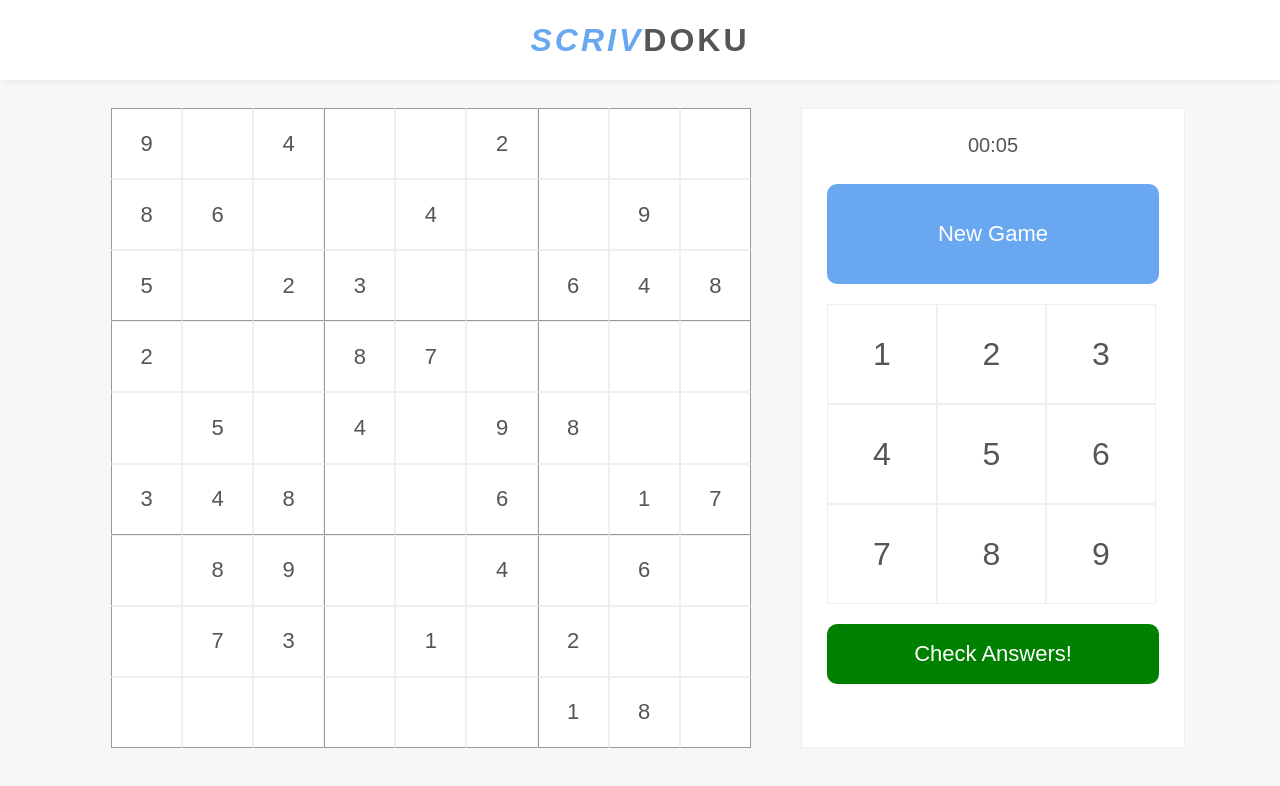
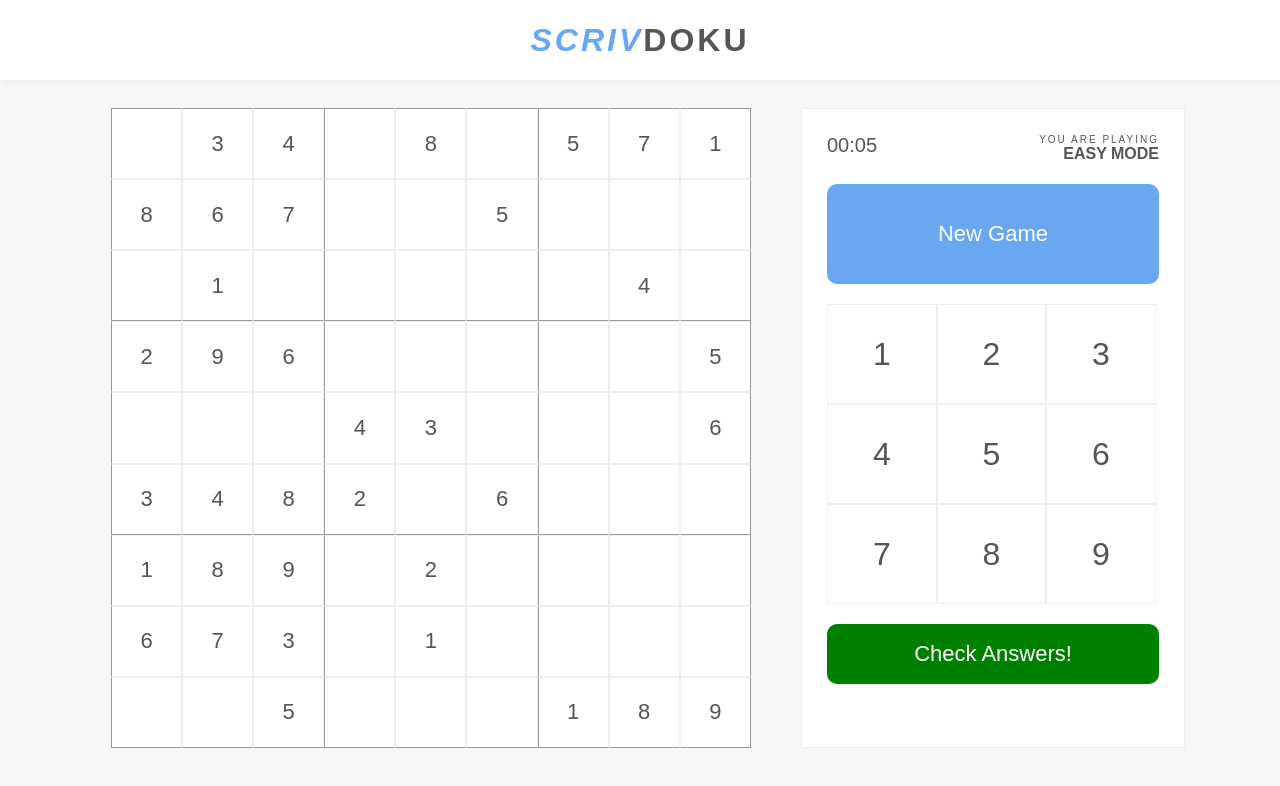
Before and after one commit to andy-dextrous/19_ScrivDoku-React, a React (Create React App) app: page / in a window 1280 px wide. Shown: the top 786 px of the page. Built offline with nearby package versions, Linux system fonts and the light colour scheme.

Commit message:
Input functionality

```diff
--- a/src/App.js
+++ b/src/App.js
@@ -4,13 +4,46 @@ import GameBoard from './components/GameBoard'
 import Controls from './components/Controls'
 import Nav from './components/Nav'
 import Display from './components/Display'
-import {createSodokuBoard} from './logic/CreateSodokuBoard'
+import {createSodokuBoard} from '../src/logic/CreateSodokuBoard'
+import {WIDTH} from '../src/logic/CreateSodokuBoard'
 
 export const boardContext = React.createContext()
 
 function App() {
   const [boardConfig, setBoardConfig] = useState([])
   const [difficulty, setDifficulty] = useState("easy")
+  const EASY_SPACES = 45
+  const MED_SPACES = 51
+  const HARD_SPACES = 58
+  const omittedSquares = []
+
+  const randomiseIndex = (difficulty) => {
+    switch (difficulty) {
+      case "easy" :
+        return EASY_SPACES
+      case "medium" :
+        return MED_SPACES
+      case "hard" :
+        return HARD_SPACES
+      default:
+        return 0
+    }
+}
+
+const numberOfHiddenSquares = randomiseIndex(difficulty)
+
+const pickRandomSquare = (chosenIndexes) => {
+  let randomSelection = Math.floor(Math.random() * WIDTH * WIDTH)
+  if (!chosenIndexes.includes(randomSelection))  {
+      return randomSelection
+      } else {
+      return pickRandomSquare(chosenIndexes)
+    }
+}
+
+for(let i=0; i<numberOfHiddenSquares; i++){
+  omittedSquares.push(pickRandomSquare(omittedSquares))
+}
 
   const startNewGame = () => {
     setBoardConfig(createSodokuBoard())
@@ -18,13 +51,16 @@ function App() {
 
   useEffect(() => {
     startNewGame()
+    console.log('App level')
   }, [])
+
+
 
     return (
     <boardContext.Provider value={boardConfig}>
       <Nav />
-      <GameBoard board={boardConfig} difficulty={difficulty}/>
-      <Controls startNewGame={startNewGame} setDifficulty={setDifficulty} />
+      <GameBoard board={boardConfig} difficulty={difficulty} omittedSquares={omittedSquares} />
+      <Controls startNewGame={startNewGame} setDifficulty={setDifficulty} difficulty={difficulty}/>
       <Display />
     </boardContext.Provider>
     )
--- a/src/components/Controls.jsx
+++ b/src/components/Controls.jsx
@@ -4,13 +4,13 @@ import {numbers} from '../logic/CreateSodokuBoard'
 import NumberOption from './NumberOption'
 import Counter from './Counter'
 
-const Controls = ({startNewGame, setDifficulty}) => {
-
+const Controls = (props) => {
+  const {startNewGame, setDifficulty, difficulty} = props
   const [isNewGameButtonClick, setIsNewGameButtonClick] = useState(false)
 
   return (
     <div className="controls" id="controls" style={{position:"relative"}}>
-      <Counter />
+      <Counter difficulty = {difficulty} />
       <button className="button" id="start-game" onClick={() => setIsNewGameButtonClick(!isNewGameButtonClick)}>New Game</button>
       <div className="number-option-container">
         {[...numbers].sort().map(number=>{
--- a/src/components/Counter.jsx
+++ b/src/components/Counter.jsx
@@ -1,7 +1,7 @@
 import React, {useContext, useState, useEffect} from 'react'
 import {boardContext} from '../App'
 
-const Counter = () => {
+const Counter = ({difficulty}) => {
   const boardConfig = useContext(boardContext)
   const [timer,setTimer] = useState(0)
 
@@ -30,7 +30,10 @@ const Counter = () => {
 }, [boardConfig])
 
   return (
-    <div className="count" id="count">{timer}</div>
+    <div className="count" id="count">
+      <div className="timerDisplay">{timer}</div>
+      <div className="difficulty-display"><span>You are playing</span><h3>{difficulty} Mode</h3></div>
+    </div>
   )
 }
 
--- a/src/components/GameBoard.jsx
+++ b/src/components/GameBoard.jsx
@@ -1,40 +1,14 @@
-import React from 'react'
+import React, {useState, useEffect} from 'react'
 import Square from './Square'
-import {WIDTH} from '../logic/CreateSodokuBoard'
 
-const GameBoard = ({board, difficulty}) => {
-  const EASY_SPACES = 45
-  const MED_SPACES = 51
-  const HARD_SPACES = 58
-  const omittedSquares = []
 
-  const randomiseIndex = (difficulty) => {
-      switch (difficulty) {
-        case "easy" :
-          return EASY_SPACES
-        case "medium" :
-          return MED_SPACES
-        case "hard" :
-          return HARD_SPACES
-        default:
-          return 0
-      }
-  }
+const GameBoard = ({board, omittedSquares}) => {
 
-  const numberOfHiddenSquares = randomiseIndex(difficulty)
+  const [selectedSquare, setSelectedSquare] = useState(null)
 
-  const pickRandomSquare = (chosenIndexes) => {
-    let randomSelection = Math.floor(Math.random() * WIDTH * WIDTH)
-    if (!chosenIndexes.includes(randomSelection))  {
-        return randomSelection
-        } else {
-        return pickRandomSquare(chosenIndexes)
-      }
-  }
-
-  for(let i=0; i<numberOfHiddenSquares; i++){
-    omittedSquares.push(pickRandomSquare(omittedSquares))
-  }
+  useEffect(() => {
+    setSelectedSquare(null)
+  }, [board])
 
   if (!board) return
   return (
@@ -45,6 +19,8 @@ const GameBoard = ({board, difficulty}) => {
           number={number}
           index={index}
           hidden={omittedSquares.includes(index)? true :false}
+          setSelectedSquare={setSelectedSquare}
+          selectedSquare={selectedSquare}
           />
       })}
     </div>
--- a/src/components/Square.jsx
+++ b/src/components/Square.jsx
@@ -1,9 +1,15 @@
-import React, {useState} from 'react'
+import React, {useState, useEffect} from 'react'
 import {WIDTH} from '../logic/CreateSodokuBoard'
+import {numbers} from '../logic/CreateSodokuBoard'
 
 const Square = (props) => {
-const {number, index, hidden, isClicked, onClick} = props
+const {number,
+      index,
+      hidden,
+      setSelectedSquare,
+      selectedSquare} = props
 const [isHovered, setIsHovered] = useState(false)
+const [chosenNumber, setChosenNumber] = useState(null)
 
   function determineBorders(index){
     let classes = []
@@ -22,22 +28,66 @@ const [isHovered, setIsHovered] = useState(false)
       (index > (WIDTH * 5) - 1 && index < (WIDTH * 6))) {
         classes.push('sqr-bdr-bottom')
     }
-    if (isClicked === index && hidden) {
+    if (selectedSquare === index && hidden) {
       classes.push('clickedNumber')
     }
     return classes.join(' ')
   }
 
+  function handleClick() {
+    setSelectedSquare(index)
+  }
+
+
+
+  useEffect(()=>{
+
+    function inputValue(e) {
+      const value =
+        e.type === 'click' ?
+        e.target.innerHTML :
+        e.key
+      if (!hidden) return;
+      if (!numbers.includes(parseInt(value))) return;
+      setChosenNumber(value)
+      setSelectedSquare(null)
+      console.log(value)
+    }
+
+    if(selectedSquare === index) {
+      let numberButtons = document.querySelectorAll('.number-options')
+
+      numberButtons.forEach(button=>{
+       button.addEventListener('click', inputValue)
+      })
+      document.addEventListener("keydown", inputValue)
+    }
+
+    return () => {
+      if(selectedSquare === index){
+      let numberButtons = document.querySelectorAll('.number-options')
+      numberButtons.forEach(button=>{
+       button.removeEventListener('click', inputValue)
+      })}
+      document.removeEventListener("keydown", inputValue)
+    }
+
+  }, [selectedSquare, index, setSelectedSquare, hidden])
+
 
   return (
     <div
       className={"square " + determineBorders(index)}
-      onClick={onClick}
+      onClick={handleClick}
       onMouseOver={()=> {setIsHovered(true)}}
       onMouseLeave={()=> {setIsHovered(false)}}
-      style={isHovered && hidden ?{backgroundColor:"#f3f6fa"}:{}}
+      style={isHovered && hidden && selectedSquare !== index ?
+        {backgroundColor:"#f3f6fa"}:
+        chosenNumber && selectedSquare !== index ? {backgroundColor:'#f3f6fa'} :
+        {}}
       >
       {!hidden && number}
+      {hidden && chosenNumber}
     </div>
   )
 }
--- a/src/index.css
+++ b/src/index.css
@@ -166,7 +166,7 @@ body {
 }
 
 .square.clickedNumber {
-  background: rgba(0, 0, 0, 0.2)
+  background: #d7dfeb
 }
 
 .added {
@@ -237,6 +237,39 @@ body {
   border-radius: 50%
 }
 
+.count {
+  display: flex;
+}
+
+.timerDisplay,
+.difficulty-display {
+  width: 50%
+}
+
+.timerDisplay {
+  text-align: left
+}
+
+.difficulty-display {
+  display: flex;
+  flex-direction: column;
+  margin: 0;
+  padding: 0;
+  text-align: right
+}
+
+.difficulty-display span {
+  font-size: 10px;
+  text-transform: uppercase;
+  letter-spacing: 2px;
+}
+
+.difficulty-display h3 {
+  margin: 0;
+  font-size: 16px;
+  text-transform: uppercase
+}
+
 @media(max-width:800px) {
 
   body {
```
